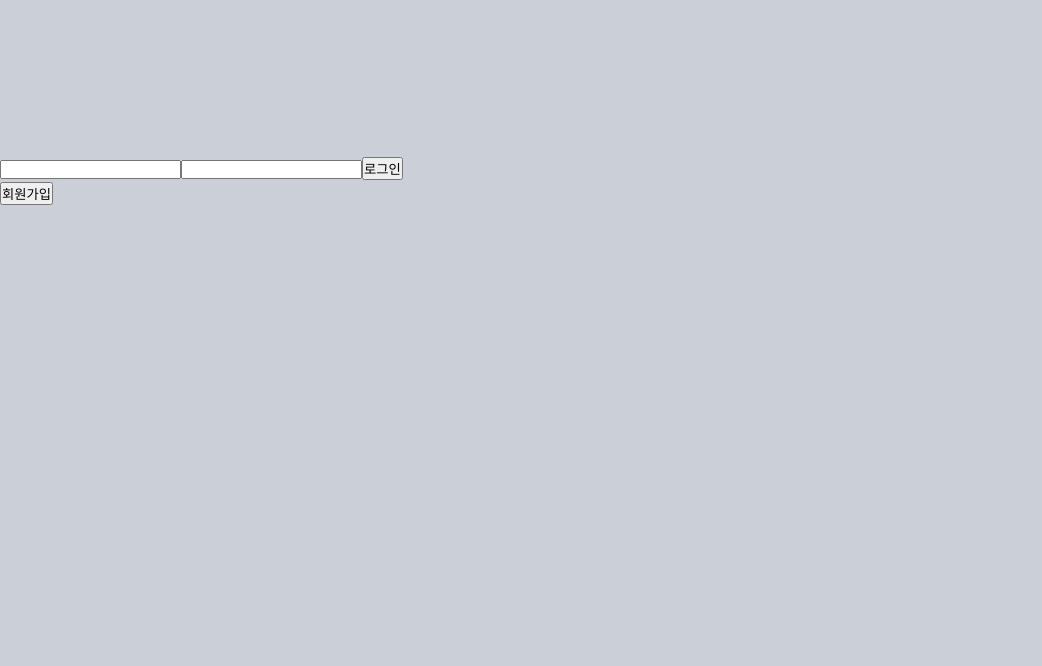
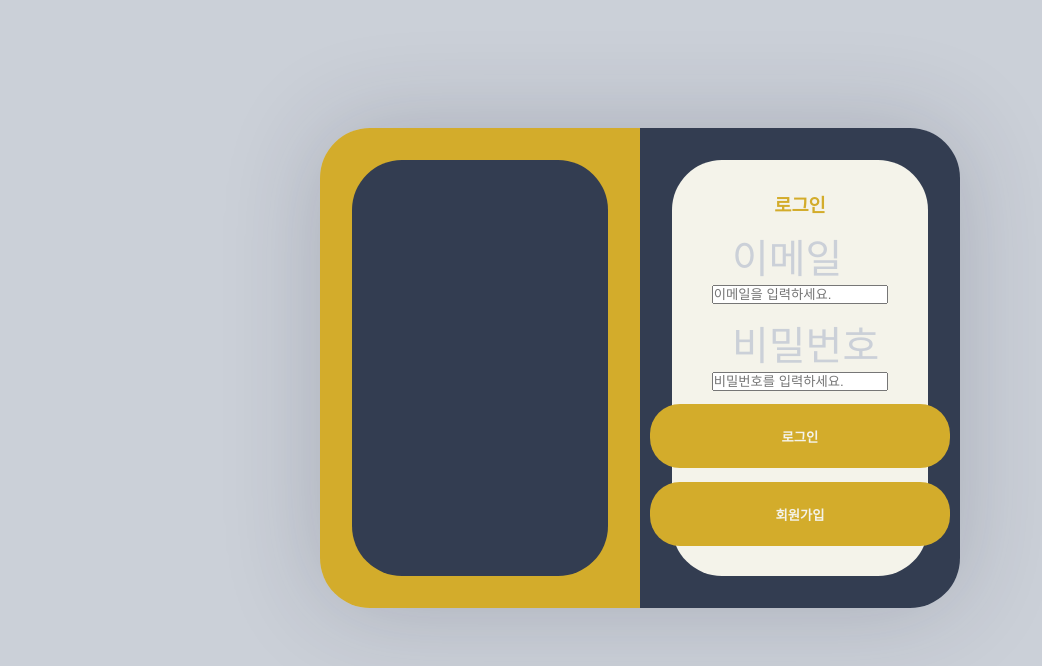
Before and after one commit to twozero69/2021ESWContest_webOS_3020, a React app in the folder ambulanceApp/: page /#/ in a window 1280 px wide. Shown: the top 666 px of the page, without its empty margins (0-1042 px from the left). Built offline with nearby package versions, Linux system fonts and the light colour scheme; no server answers; the HTML template or start-up script is replaced by a standard one.

Commit message:
#08-15 로그인페이지 css 추가

```diff
--- a/ambulanceApp/src/App/App.js
+++ b/ambulanceApp/src/App/App.js
@@ -2,7 +2,7 @@
 import { useEffect, useRef, useState } from "react";
 import {HashRouter as Router, Redirect, Route, Switch} from "react-router-dom";
 
-import NavigationBar from "../components/NavigationBar";
+import NavigationBar from "../components/NavigationBar/NavigationBar";
 import AddPatient from "../views/AddPatient/AddPatient";
 import SelectHospital from "../views/SelectHospital/SelectHospital";
 import ControlHospital from "../views/ControlHospital/ControlHospital"
--- a/ambulanceApp/src/axiosMethods.js
+++ b/ambulanceApp/src/axiosMethods.js
@@ -27,7 +27,6 @@ const thinqServiceConfig = {
 };
 
 const thinqRequestVisionLabs = (file) => {
-    console.log(thinqServiceConfig);
     return axios.post("/vision/face/v1/estimation", file, thinqServiceConfig);
 }
 
--- /dev/null
+++ b/ambulanceApp/src/components/Button/Button.css
@@ -0,0 +1,9 @@
+button{
+    background-color: #D3AC2B;
+    color: #F4F3EA;
+    font-weight: 600;
+    border-radius: 30px;
+    border-width: 0;
+    width: 300px;
+    height: 70px;
+}
--- /dev/null
+++ b/ambulanceApp/src/components/Button/Button.js
@@ -0,0 +1,9 @@
+import "./Button.css"
+
+const Button = ({value, onClick}) => {
+    return(
+        <button onClick={onClick}>{value}</button>
+    );
+};
+
+export default Button;
--- a/ambulanceApp/src/components/NavigationBar.css
+++ b/ambulanceApp/src/components/NavigationBar/NavigationBar.css
@@ -152,6 +152,11 @@
     margin-right: 10px;
 }
 
+/*
+    span은 inline element이므로 공간(width, height)을 가지지 않는다.
+    따라서 span대신에 div를 사용하였다.
+    span을 꼭 사용하고 싶다면 display: inline-block을 통해서 inline element를 block element로 변경할 수 있다.
+*/
 .navigation-bar ul li div{
     display: none;
 }
--- a/ambulanceApp/src/views/SignIn/SignIn.css
+++ b/ambulanceApp/src/views/SignIn/SignIn.css
@@ -0,0 +1,81 @@
+.sign-in{
+    background: linear-gradient(90deg, #D3AC2B 50%,#333D51 50%);
+    box-shadow: 0px 0px 100px rgba(34, 35, 58, 0.2);
+    margin: 10% 25%;
+    height: 60%;
+    border-radius: 50px;
+}
+
+
+.sign-in-form{
+    width: 100%;
+    height: 100%;
+    display: flex;
+    align-items: center;
+}
+
+.video-form, .email-form{
+    width: 50%;
+    height: 100%;
+    padding: 5%;
+}
+
+.video-form .video-contents{
+    width: 100%;
+    height: 100%;
+    background-color: #333D51;
+    border-radius: 50px;
+    display: flex;
+    flex-direction: column;
+    align-items: center;
+    padding: 30px;
+}
+
+.video-contents video{
+    width: 100%;
+    border-radius: 30px;
+}
+
+.video-contents div{
+    margin-top: 5%;
+    color: #F4F3EA;
+    font-size: 40px;
+    font-weight: 600;
+}
+
+.video-contents button{
+    margin-top: 7%;
+}
+
+.email-form .email-contents{
+    width: 100%;
+    height: 100%;
+    color: #333D51;
+    background-color: #F4F3EA;
+    border-radius: 50px;
+    display: flex;
+    flex-direction: column;
+    align-items: center;
+    padding: 30px;
+}
+
+.email-contents h3{
+    color: #D3AC2B;
+    text-align: center;
+}
+
+.email-contents label{
+    margin-top: 5%;
+    align-self: start;
+    padding-left: 30px;
+    font-size: 40px;
+    color: #CBD0D8;
+}
+
+.email-contents input{
+    width: 90%;
+}
+
+.email-contents button{
+    margin-top: 7%;
+}
--- a/ambulanceApp/src/views/SignIn/SignIn.js
+++ b/ambulanceApp/src/views/SignIn/SignIn.js
@@ -2,42 +2,27 @@
 import { useEffect, useRef, useState } from "react";
 import { useHistory } from "react-router-dom";
 import { thinqRequestVisionLabs } from "../../axiosMethods";
+import Button from "../../components/Button/Button";
 import "./SignIn.css"
+
 
 const SignIn = ({setLoginFlag, setUser}) => {
     const history = useHistory();
     const webcamVideo = useRef();
-    const intervalID = useRef();
-    const [imageCapture, setImageCapture] = useState(null);
+    const imageCapture = useRef();
     const [email, setEmail] = useState("");
     const [password, setPassword] = useState("");
+    const [visionProcessMessage, setVisionProcessMessage] = useState("");
+    const [retryFlag, setRetryFlag] = useState(false);
 
     useEffect(() => {
         getVideo();
-
-        return () => {
-            clearInterval(intervalID.current);
-        }
     }, []);
 
-    const getVideo = () => {
-        window.navigator.mediaDevices.getUserMedia({
-            video: true,
-            audio: false
-        }).then(stream => {
-            webcamVideo.current.srcObject = stream;
-            const track = stream.getVideoTracks()[0];
-            const newImageCapture = new ImageCapture(track);
-            setImageCapture(newImageCapture);
-        }).catch(error => {
-            console.log(error);
-        });
+    const onPlay = () => {
+        setRetryFlag(true)
+        setVisionProcessMessage("얼굴인식을 통해 로그인하시려면 버튼을 눌러주세요.");
     }
-
-    const onSubmit = (event) => {
-        event.preventDefault();
-        setLoginFlag(true);
-    };
 
     const onEmailChange = (event) => {
         const {target : {value}} = event;
@@ -49,29 +34,113 @@ const SignIn = ({setLoginFlag, setUser}) => {
         setPassword(value);
     };
 
-    const onClick = () => {
+    const onSignIn = () => {
+        //여기서 firebase에서 id password체크
+        setLoginFlag(true);
+    };
+
+    const onSignUp = () => {
         history.push('/sign-up');
     };
 
-    const onPlay = () => {
-        intervalID.current = setInterval(async () => {
-            const blob = await imageCapture.takePhoto();
-            const buffer = await blob.arrayBuffer();
-            const byteArray = new Uint8Array(buffer);
-            const result = await thinqRequestVisionLabs(byteArray);
-            console.log(result);
-        }, 3000);
+    const onRetry = async() => {
+        setRetryFlag(false);
+        await visionSignIn();
+        setRetryFlag(true);
+    };
+
+    const getVideo = () => {
+        window.navigator.mediaDevices.getUserMedia({
+            video: true,
+            audio: false
+        }).then(stream => {
+            webcamVideo.current.srcObject = stream;
+            const track = stream.getVideoTracks()[0];
+            imageCapture.current = new ImageCapture(track);
+        }).catch(error => {
+            console.log(error);
+        });
+    }
+
+    const getVisionProcessResult = async () => {
+        const blob = await imageCapture.current.takePhoto();
+        const buffer = await blob.arrayBuffer();
+        const byteArray = new Uint8Array(buffer);
+        const {data: {
+            result: {
+                faceCount,
+                estimationResult
+                }
+            }
+        } = await thinqRequestVisionLabs(byteArray);
+
+        return {faceCount, estimationResult};
+    }
+
+    const visionSignIn = async () => {
+        setVisionProcessMessage("얼굴인식 중 입니다.")
+        const {faceCount, estimationResult} = await getVisionProcessResult();
+
+        if(faceCount != 1){
+            if(faceCount == 0)
+                setVisionProcessMessage("얼굴인식에 실패했습니다.");
+            else{
+                setVisionProcessMessage("너무 많은 얼굴이 인식되었습니다.");
+            }
+
+            return;
+        }
+
+        const {headpose, landmark, quality: {quality}} = estimationResult[0];
+
+        if(quality < 0.9){
+            setVisionProcessMessage("영상의 화질이 좋지않습니다.")
+            return;
+        }
+
+        for(let key in headpose){
+            if(Math.abs(headpose[key])>15){
+                setVisionProcessMessage("화면을 똑바로 봐주십시오.")
+                return;
+            }
+        }
+
+        //여기 ML서버에 요청
+        console.log(landmark);
+
+        //인증되었다면 다음 진행
+
+        //user정보 읽어오기
+
+        setVisionProcessMessage("얼굴인식에 성공했습니다.");
+        setTimeout(() => {
+            setLoginFlag("true");
+        }, 2000);
     }
 
     return(
         <div className="sign-in">
-            <video ref={webcamVideo} playsInline autoPlay onPlay={onPlay} />
-            <form onSubmit={onSubmit}>
-                <input type="email" value={email} onChange={onEmailChange} required />
-                <input type="password" value={password} onChange={onPasswordChange} required />
-                <button type="submit">로그인</button>
-            </form>
-            <button onClick={onClick}>회원가입</button>
+
+            <div className="sign-in-form">
+                <div className="video-form">
+                    <div className="video-contents">
+                        <video ref={webcamVideo} playsInline autoPlay onPlay={onPlay} />
+                        <div>{visionProcessMessage}</div>
+                        {retryFlag && <Button value="face 로그인" onClick={onRetry} />}
+                    </div>
+                </div>
+                <div className="email-form">
+                    <div className="email-contents">
+                        <h3>로그인</h3>
+                        <label>이메일</label>
+                        <input type="email" value={email} onChange={onEmailChange} placeholder="이메일을 입력하세요." required />
+                        <label>비밀번호</label>
+                        <input type="password" value={password} onChange={onPasswordChange} placeholder="비밀번호를 입력하세요." required />
+                        <Button value="로그인" onClick={onSignIn} />
+                        <Button value="회원가입" onClick={onSignUp} />
+                    </div>
+                </div>
+            </div>
         </div>
     );
 }
```
Also changed, not shown: ambulanceApp/src/components/NavigationBar/NavigationBar.js (renamed from ambulanceApp/src/components/NavigationBar.js), 2 other files (tests, documents, lock files or other folders).
